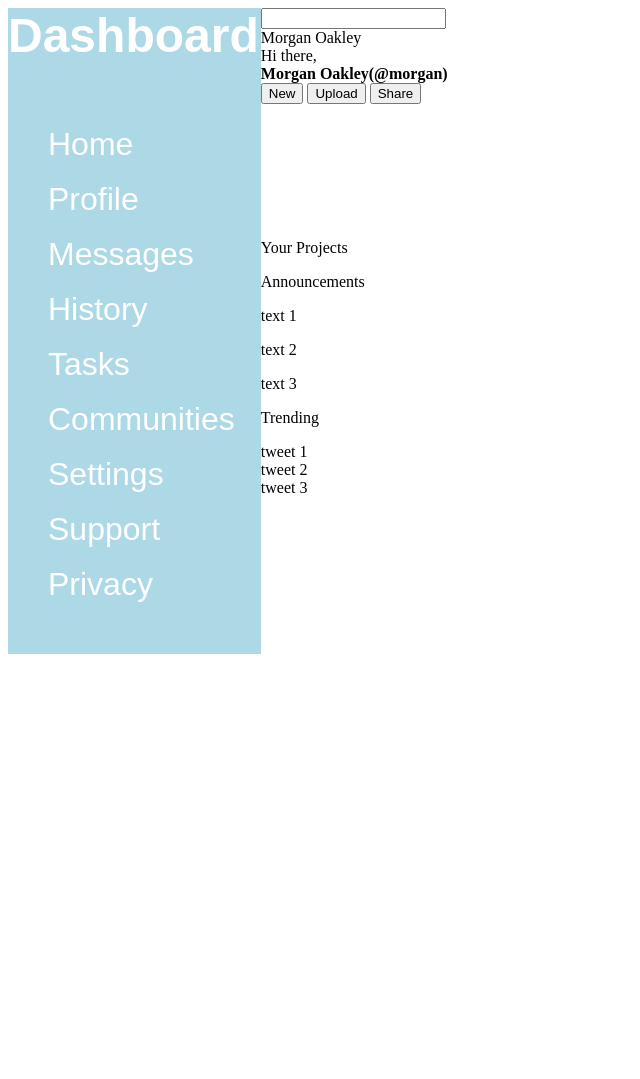
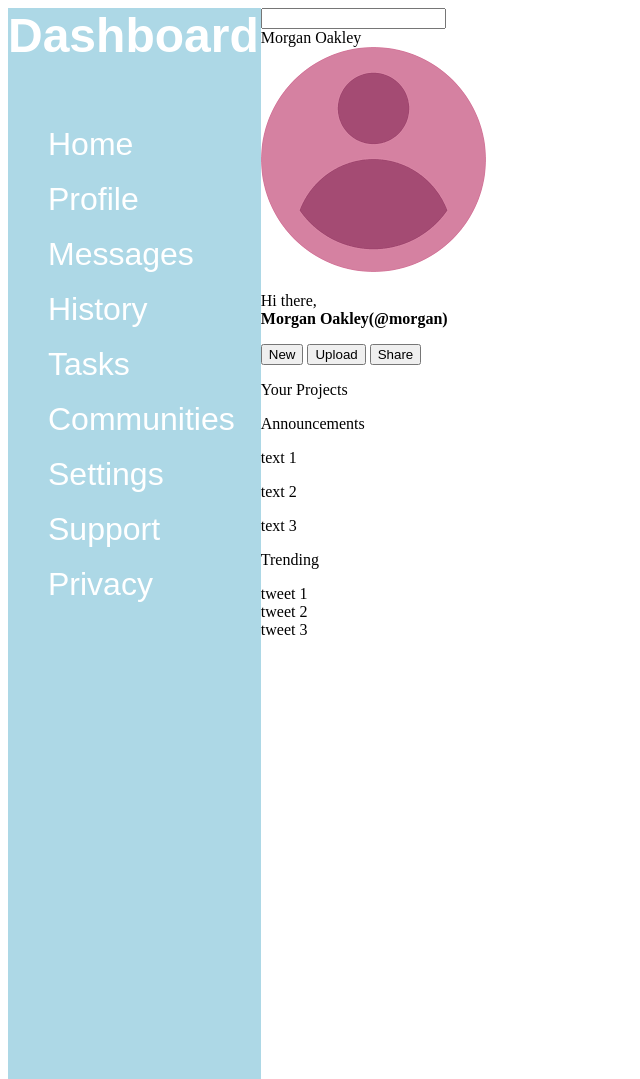
Before and after one commit to WillAvatec/admin-dashboard, a plain HTML site: page index.html in a window 1280 px wide. Shown: the whole page, without its empty margins (0-640 px from the left). Before the commit the page ends 800 px from the top, so only its background shows below. Drawn offline with Linux system fonts and the light colour scheme; a web font is replaced by a local one.

Commit message:
Add profile picture

```diff
--- a/index.html
+++ b/index.html
@@ -34,7 +34,12 @@
                 <div class="right">Morgan Oakley</div>
             </div>
             <div class="greetings">
-                <div class="greet">Hi there,<br><strong>Morgan Oakley(@morgan)</strong></div>
+                <div class="greet">
+                    <div class="profile-pic"><img src="./assets/profile-pic.png" alt="profile-image"></div>
+                    <div class="greet-text">
+                        <p>Hi there,<br><strong>Morgan Oakley(@morgan)</strong></p>
+                    </div>
+                </div>
                 <div class="buttons">
                     <button>New</button>
                     <button>Upload</button>
```
